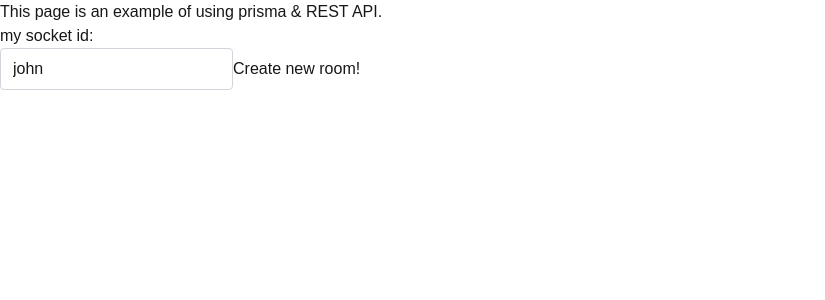
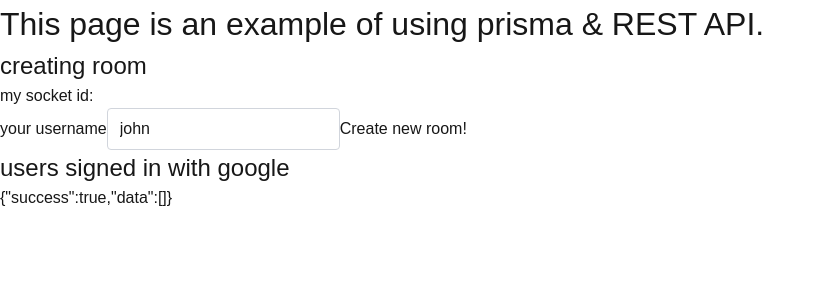
Before and after one commit to vinitian/mines-all-mine, a Next.js app: page /prisma-example in a window 1280 px wide. Shown: the top 300 px of the page, without its empty margins (0-825 px from the left). Built offline with nearby package versions, Linux system fonts and the light colour scheme; no server answers; the database is empty.

Commit message:
feat: add GET example

```diff
--- a/app/prisma-example/page.tsx
+++ b/app/prisma-example/page.tsx
@@ -3,7 +3,9 @@
 import createRoom from "@/services/client/createRoom";
 import { socket } from "@/socket";
 import { Room } from "../generated/prisma";
-import { useState } from "react";
+import { useEffect, useState } from "react";
+import getUsers from "@/services/client/getUsers";
+import { User } from "@/interface";
 
 // example for using prisma & REST API
 // things to write:
@@ -18,6 +20,15 @@ export default function PrismaExample() {
   const [username, setUsername] = useState("john");
   const [roomDetails, setRoomDetails] = useState<Room>();
   const [error, setError] = useState();
+  const [users, setUsers] = useState<User[]>();
+
+  const fetchData = async () => {
+    setUsers(await getUsers());
+  };
+
+  useEffect(() => {
+    fetchData();
+  }, []);
 
   const handleCreateRoom = async () => {
     const response = await createRoom({
@@ -32,8 +43,13 @@ export default function PrismaExample() {
   };
   return (
     <div>
-      <h1>This page is an example of using prisma & REST API.</h1>
+      <h1 className="text-title">
+        This page is an example of using prisma & REST API.
+      </h1>
+      <h2 className="text-subtitle">creating room</h2>
       <p>my socket id: {socket.id}</p>
+      <label>
+        your username
         <input
           type="text"
           name="username"
@@ -41,9 +57,14 @@ export default function PrismaExample() {
           onChange={(e) => setUsername(e.target.value)}
           className="input border border-gray-300 rounded px-3 py-2 focus:outline-none focus:ring-2 focus:ring-b-orange"
         />
+      </label>
+
       <button onClick={handleCreateRoom}>Create new room!</button>
       {error && <p className="text-red-400">{error}</p>}
       {roomDetails && <p>{JSON.stringify(roomDetails)}</p>}
+
+      <h2 className="text-subtitle">users signed in with google</h2>
+      <p>{JSON.stringify(users)}</p>
     </div>
   );
 }
--- /dev/null
+++ b/services/client/getUsers.ts
@@ -0,0 +1,19 @@
+export default async function getUsers() {
+  const baseUrl =
+    typeof window === "undefined"
+      ? process.env.NEXT_PUBLIC_API_BASE_URL || "http://localhost:3000"
+      : "";
+
+  const response = await fetch(`${baseUrl}/api/user`, {
+    method: "GET",
+    headers: {
+      "Content-Type": "application/json",
+    },
+  });
+
+  if (!response.ok) {
+    return new Error("Failed to fetch users");
+  }
+
+  return await response.json();
+}
```
Lines whose indentation alone changed are shown as unchanged.
